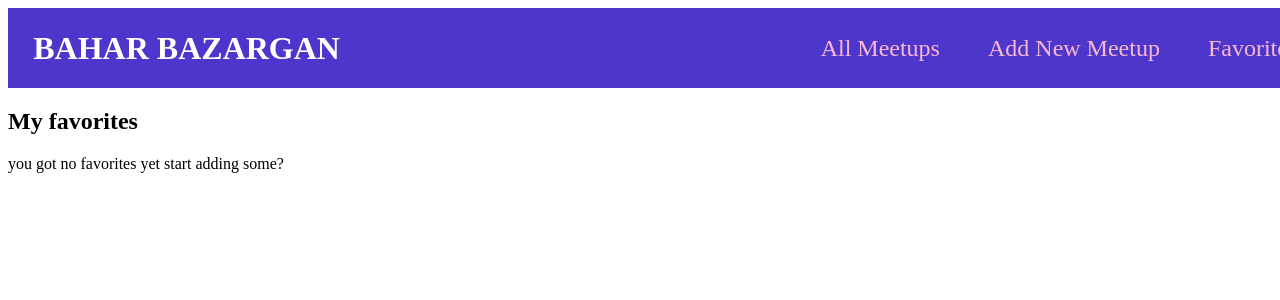
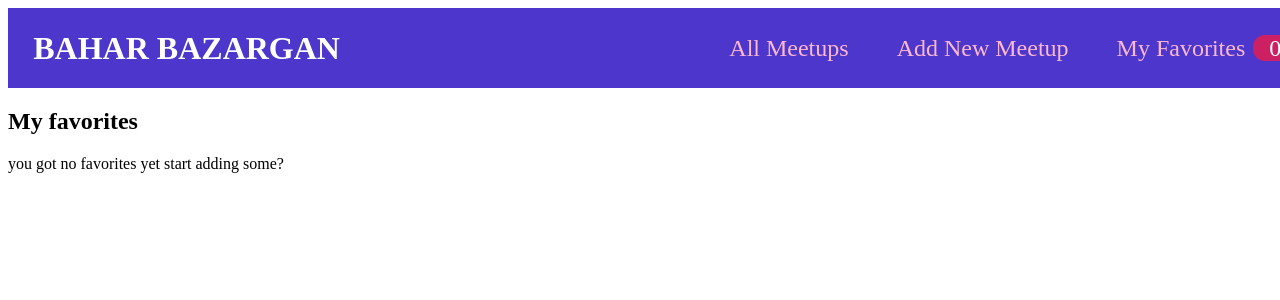
Before and after one commit to baharbazargan62/favorite-app, a React (Create React App) app in the folder favorite-app/: page /favorites in a window 1280 px wide. Shown: the top 300 px of the page. Built offline with nearby package versions, Linux system fonts and the light colour scheme.

Commit message:
add badge

```diff
--- a/favorite-app/src/components/layouts/MainNavigationBar.js
+++ b/favorite-app/src/components/layouts/MainNavigationBar.js
@@ -1,8 +1,11 @@
 import React from "react";
 import { Link } from "react-router-dom";
 import classes from "./MainNavigationBar.module.css";
+import { useContext } from "react";
+import FavoritesContext from "../../store/favorites-contxt";
 
 function MainNavigationBar() {
+  const favoriteCtx=useContext(FavoritesContext);
   return (
     <header className={classes.header}>
         <div className={classes.logo}>BAHAR  BAZARGAN </div>
@@ -15,7 +18,7 @@ function MainNavigationBar() {
     <Link to="/new-meetings">Add New Meetup </Link>
    </li>
    <li>
-    <Link to="/favorites">Favorites</Link>
+    <Link to="/favorites">My Favorites<span className={classes.badge}>{favoriteCtx.totalFavorites}</span></Link>
    </li>
  </ul>
 </nav>
```
